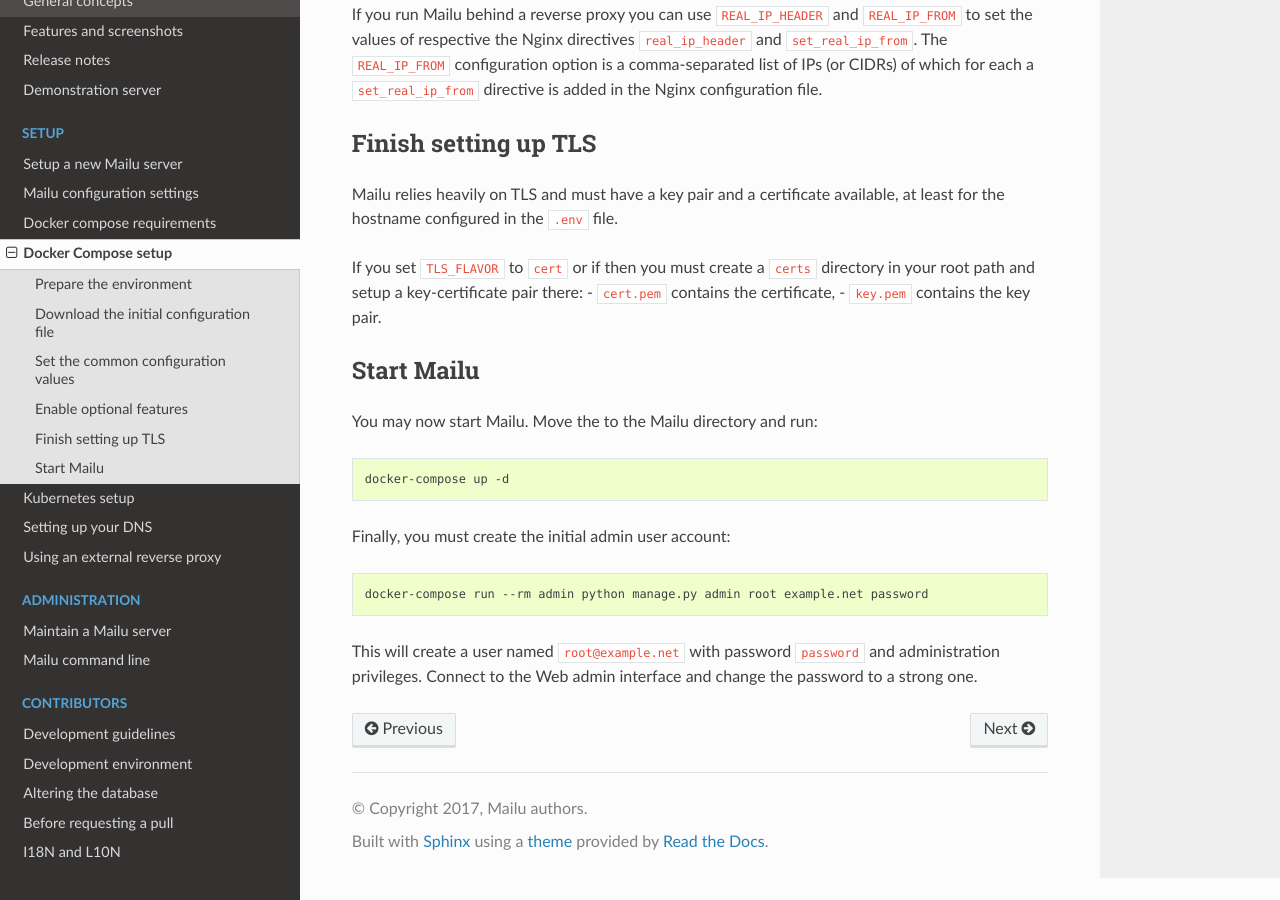
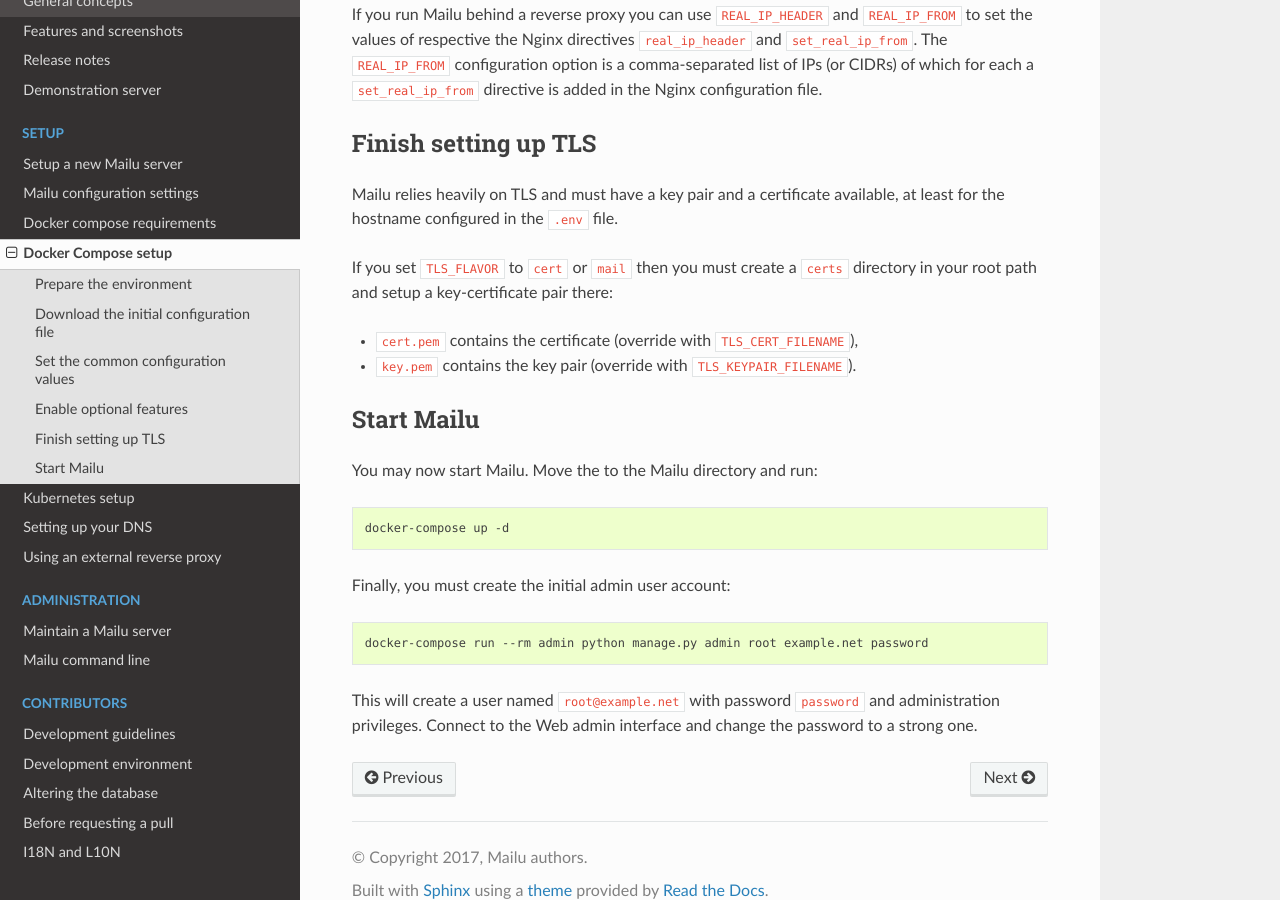
Before and after one commit to WillingDev0812/Mail-Management-Tool, a Sphinx documentation site: the page built from docs/compose/setup.rst, in a window 1280 px wide and 900 px high, scrolled down 2184 px. Built offline with Sphinx 7.4.7 and the Read the Docs theme 2.0.0, drawn with Linux system fonts in a browser that asks for light colours; formulas are drawn with MathJax 3.

Commit message:
Update documentation for TLS flexible filenames support

```diff
--- a/docs/compose/setup.rst
+++ b/docs/compose/setup.rst
@@ -107,10 +107,11 @@ Finish setting up TLS
 Mailu relies heavily on TLS and must have a key pair and a certificate
 available, at least for the hostname configured in the ``.env`` file.
 
-If you set ``TLS_FLAVOR`` to ``cert`` or if then you must create a ``certs`` directory
+If you set ``TLS_FLAVOR`` to ``cert`` or ``mail`` then you must create a ``certs`` directory
 in your root path and setup a key-certificate pair there:
-- ``cert.pem`` contains the certificate,
-- ``key.pem`` contains the key pair.
+
+- ``cert.pem`` contains the certificate (override with ``TLS_CERT_FILENAME``),
+- ``key.pem`` contains the key pair (override with ``TLS_KEYPAIR_FILENAME``).
 
 Start Mailu
 -----------
```
